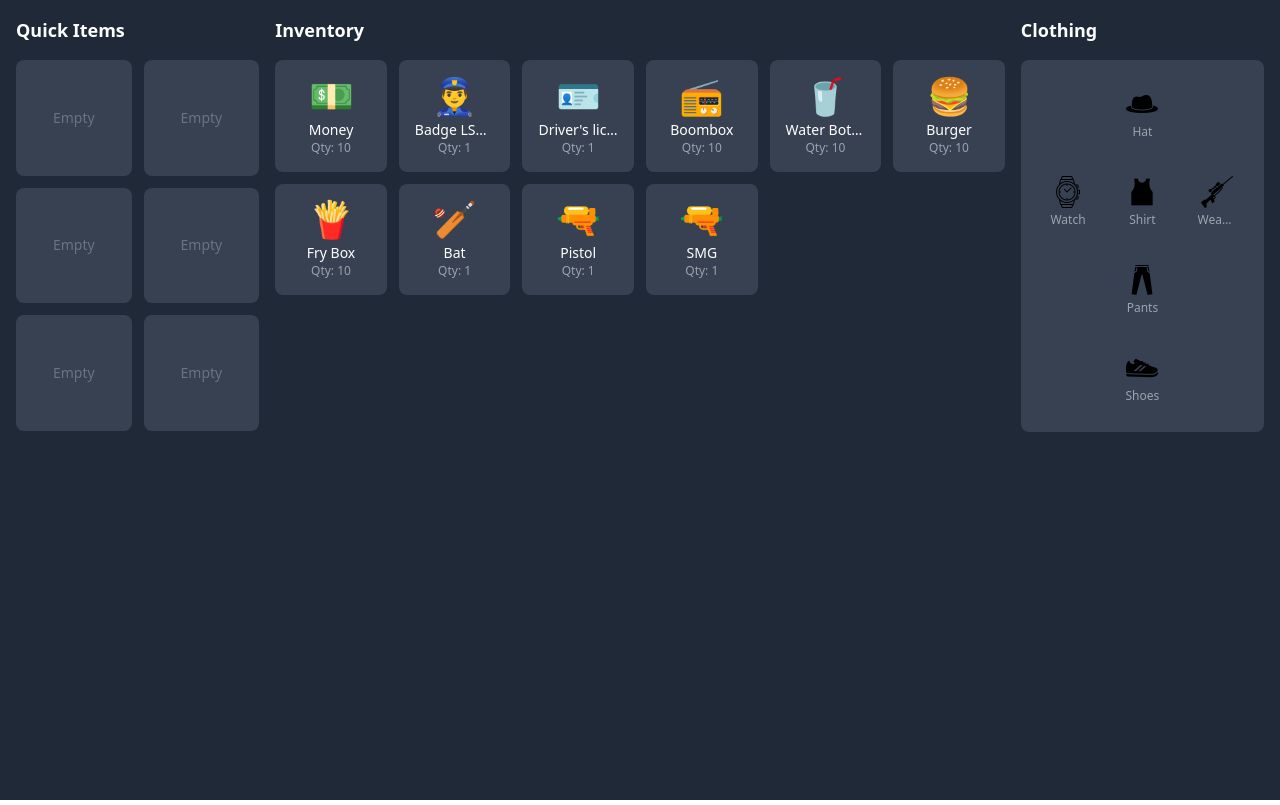
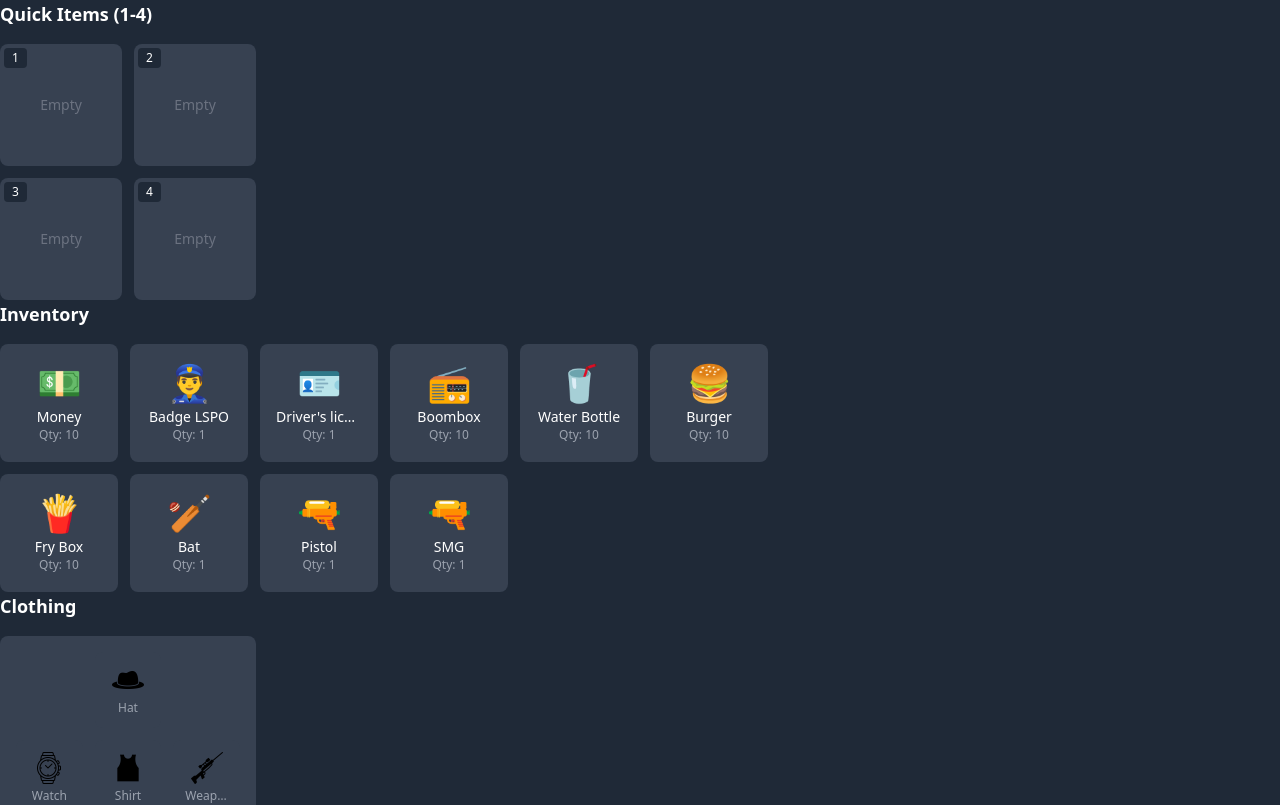
Before and after one commit to dhanashreemhatre/Game-Inventory-Designs, a React (Create React App) app: page / in a window 1280 px wide. Shown: the top 805 px of the page. Built offline with nearby package versions, Linux system fonts and the light colour scheme.

Commit message:
Update Inventory.jsx

```diff
--- a/src/components/Inventory.jsx
+++ b/src/components/Inventory.jsx
@@ -18,71 +18,123 @@ const ItemTypes = {
 };
 
 const InventoryApp = () => {
-  // ... (previous state declarations remain the same)
   const initialInventoryItems = [
-    { name: "Money", icon: "💵", type: "currency", quantity: 10 },
-    { name: "Badge LSPO", icon: "👮‍♂", type: "accessory", quantity: 1 },
-    { name: "Driver's license", icon: "🪪", type: "document", quantity: 1 },
-    { name: "Boombox", icon: "📻", type: "gadget", quantity: 10 },
-    { name: "Water Bottle", icon: "🥤", type: "consumable", quantity: 10 },
-    { name: "Burger", icon: "🍔", type: "food", quantity: 10 },
-    { name: "Fry Box", icon: "🍟", type: "food", quantity: 10 },
-    { name: "Bat", icon: "🏏", type: "weapon", quantity: 1 },
-    { name: "Pistol", icon: "🔫", type: "weapon", quantity: 1 },
-    { name: "SMG", icon: "🔫", type: "weapon", quantity: 1 },
+    { id: 1, name: "Money", icon: "💵", type: "currency", quantity: 10 },
+    { id: 2, name: "Badge LSPO", icon: "👮‍♂", type: "accessory", quantity: 1 },
+    { id: 3, name: "Driver's license", icon: "🪪", type: "document", quantity: 1 },
+    { id: 4, name: "Boombox", icon: "📻", type: "gadget", quantity: 10 },
+    { id: 5, name: "Water Bottle", icon: "🥤", type: "consumable", quantity: 10 },
+    { id: 6, name: "Burger", icon: "🍔", type: "food", quantity: 10 },
+    { id: 7, name: "Fry Box", icon: "🍟", type: "food", quantity: 10 },
+    { id: 8, name: "Bat", icon: "🏏", type: "weapon", quantity: 1 },
+    { id: 9, name: "Pistol", icon: "🔫", type: "weapon", quantity: 1 },
+    { id: 10, name: "SMG", icon: "🔫", type: "weapon", quantity: 1 },
   ];
 
   const [isMobileMenuOpen, setIsMobileMenuOpen] = useState(false);
   const [activeTab, setActiveTab] = useState("inventory");
-  const [quickItems, setQuickItems] = useState(Array(6).fill(null));
+  const [quickItems, setQuickItems] = useState(Array(4).fill(null));
   const [inventoryItems, setInventoryItems] = useState(initialInventoryItems);
-  const moveItemToQuickSlot = (item, index) => {
+  const [selectedSlot, setSelectedSlot] = useState(null);
+  const [showTooltip, setShowTooltip] = useState({ show: false, message: "" });
+
+  const moveItemToQuickSlot = (draggedItem, targetIndex) => {
+    // Check if the slot is already occupied
+    if (quickItems[targetIndex]) {
+      showGameNotification("This slot is already occupied!");
+      return;
+    }
+
     const updatedQuickItems = [...quickItems];
-    updatedQuickItems[index] = { ...item }; // Create a copy of the item
-    setQuickItems(updatedQuickItems);
+    const updatedInventory = [...inventoryItems];
 
-    // Remove or decrease quantity from inventory
-    const updatedInventory = [...inventoryItems];
+    // Find the item in inventory
     const inventoryIndex = updatedInventory.findIndex(
-      (i) => i.name === item.name,
+      (item) => item.id === draggedItem.id
     );
 
     if (inventoryIndex !== -1) {
+      // Create a new reference for the quick slot item
+      updatedQuickItems[targetIndex] = {
+        ...draggedItem,
+        quantity: 1,
+      };
+
+      // Update inventory quantity
       if (updatedInventory[inventoryIndex].quantity > 1) {
         updatedInventory[inventoryIndex].quantity -= 1;
       } else {
         updatedInventory.splice(inventoryIndex, 1);
       }
+
+      setQuickItems(updatedQuickItems);
       setInventoryItems(updatedInventory);
+      showGameNotification(`${draggedItem.name} added to quick slot ${targetIndex + 1}`);
     }
   };
 
   const removeItemFromQuickSlot = (index) => {
     const updatedQuickItems = [...quickItems];
     const itemToRemove = updatedQuickItems[index];
+
+    if (!itemToRemove) return;
+
     updatedQuickItems[index] = null;
     setQuickItems(updatedQuickItems);
 
-    // Add back to inventory with proper quantity handling
+    // Return item to inventory
     const existingItem = inventoryItems.find(
-      (item) => item.name === itemToRemove.name,
+      (item) => item.id === itemToRemove.id
     );
+
     if (existingItem) {
       setInventoryItems(
         inventoryItems.map((item) =>
-          item.name === itemToRemove.name
+          item.id === itemToRemove.id
             ? { ...item, quantity: item.quantity + 1 }
-            : item,
-        ),
+            : item
+        )
       );
     } else {
       setInventoryItems([...inventoryItems, { ...itemToRemove, quantity: 1 }]);
     }
+
+    showGameNotification(`${itemToRemove.name} removed from quick slot`);
   };
+
+  const showGameNotification = (message) => {
+    setShowTooltip({ show: true, message });
+    setTimeout(() => setShowTooltip({ show: false, message: "" }), 2000);
+  };
+
+  // Keyboard shortcuts for quick slots
+  useEffect(() => {
+    const handleKeyPress = (e) => {
+      const num = parseInt(e.key);
+      if (num >= 1 && num <= 4) {
+        const quickItem = quickItems[num - 1];
+        if (quickItem) {
+          showGameNotification(`Using ${quickItem.name}`);
+          // Add your use item logic here
+        }
+      }
+    };
+
+    window.addEventListener("keydown", handleKeyPress);
+    return () => window.removeEventListener("keydown", handleKeyPress);
+  }, [quickItems]);
 
   return (
     <DndProvider backend={HTML5Backend}>
       <div className="min-h-screen bg-gray-800 text-white">
+        {/* Game Notification */}
+        {showTooltip.show && (
+          <div className="fixed top-4 left-1/2 transform -translate-x-1/2 bg-gray-900 text-white px-4 py-2 rounded-lg shadow-lg z-50 animate-fade-in">
+            {showTooltip.message}
+          </div>
+        )}
+
+        {/* Rest of your UI components... */}
          {/* Mobile Header with Navigation */}
          <div className="lg:hidden">
           <div className="flex items-center justify-between p-4 bg-gray-900 sticky top-0 z-10">
@@ -115,11 +167,9 @@ const InventoryApp = () => {
           </div>
         </div>
 
-        {/* Desktop Layout */}
-        <div className="hidden lg:flex p-4 space-x-4">
         {/* Quick Items Section */}
         <div className="w-1/5 space-y-4">
-            <h3 className="text-lg font-bold">Quick Items</h3>
+          <h3 className="text-lg font-bold">Quick Items (1-4)</h3>
           <div className="grid grid-cols-2 gap-3">
             {quickItems.map((item, index) => (
               <QuickSlot
@@ -130,11 +180,15 @@ const InventoryApp = () => {
                 removeItem={removeItemFromQuickSlot}
                 setQuickItems={setQuickItems}
                 quickItems={quickItems}
+                selected={selectedSlot === index}
+                setSelected={setSelectedSlot}
+                keyBinding={index + 1}
               />
             ))}
           </div>
         </div>
 
+        {/* ... Rest of your existing JSX ... */}
              {/* Inventory Section */}
           <div className="w-3/5 space-y-4">
             <h3 className="text-lg font-bold">Inventory</h3>
@@ -154,7 +208,6 @@ const InventoryApp = () => {
           <div className="w-1/5 space-y-4">
             <h3 className="text-lg font-bold">Clothing</h3>
             <ClothingSection />
-          </div>
           </div>
 
           {/* Mobile Content */}
@@ -192,11 +245,11 @@ const InventoryApp = () => {
             {activeTab === "clothing" && <ClothingSection />}
           </div>
         </div>
+
       </div>
     </DndProvider>
   );
 };
-
 // Separate Clothing Section Component for reusability
 const ClothingSection = () => (
   <div className="bg-gray-700 p-4 rounded-lg">
@@ -363,6 +416,7 @@ const InventoryItem = ({ item, setInventoryItems, inventoryItems }) => {
   );
 };
 
+// Enhanced QuickSlot component with keyboard binding display and selection indicator
 const QuickSlot = ({
   index,
   item,
@@ -370,48 +424,45 @@ const QuickSlot = ({
   removeItem,
   setQuickItems,
   quickItems,
+  selected,
+  setSelected,
+  keyBinding
 }) => {
   const [contextMenu, setContextMenu] = useState(false);
   const [longPressTimer, setLongPressTimer] = useState(null);
   const users = ["John", "Doe", "Alice", "Bob"];
 
-  const [, drop] = useDrop({
+  const [{ isOver }, drop] = useDrop({
     accept: ItemTypes.INVENTORY_ITEM,
     drop: (draggedItem) => moveItemToQuickSlot(draggedItem, index),
+    collect: (monitor) => ({
+      isOver: !!monitor.isOver(),
+    }),
   });
-
-  const handleTouchStart = () => {
-    if (!item) return;
-    const timer = setTimeout(() => setContextMenu(true), 500);
-    setLongPressTimer(timer);
-  };
-
-  const handleTouchEnd = () => {
-    if (longPressTimer) {
-      clearTimeout(longPressTimer);
-      setLongPressTimer(null);
-    }
-  };
 
   return (
     <div
       ref={drop}
-      className="relative aspect-square flex flex-col items-center justify-center
-        bg-gray-700 p-3 rounded-lg hover:bg-gray-600 transition-colors duration-200
-        touch-manipulation"
-      onContextMenu={(e) => {
-        if (!item) return;
-        e.preventDefault();
-        setContextMenu(true);
-      }}
-      onTouchStart={handleTouchStart}
-      onTouchEnd={handleTouchEnd}
+      className={`relative aspect-square flex flex-col items-center justify-center
+        bg-gray-700 p-3 rounded-lg transition-colors duration-200
+        ${isOver ? "bg-gray-600 border-2 border-blue-500" : "hover:bg-gray-600"}
+        ${selected ? "ring-2 ring-yellow-500" : ""}
+        touch-manipulation`}
+      onClick={() => setSelected(index)}
     >
+      {/* Key Binding Indicator */}
+      <div className="absolute top-1 left-1 bg-gray-800 px-2 py-0.5 rounded text-xs">
+        {keyBinding}
+      </div>
+
       {item ? (
         <>
           <button
             className="absolute top-1 right-1 text-red-500 hover:text-red-400 p-1"
-            onClick={() => removeItem(index)}
+            onClick={(e) => {
+              e.stopPropagation();
+              removeItem(index);
+            }}
           >
             <CiCircleRemove className="w-4 h-4 sm:w-5 sm:h-5" />
           </button>
@@ -423,6 +474,7 @@ const QuickSlot = ({
           </span>
           <span className="text-xs text-gray-400">Qty: {item.quantity}</span>
 
+          {/* Context menu implementation remains the same */}
           {contextMenu && (
             <ItemContextMenu
               onUse={() => {
@@ -453,6 +505,7 @@ const QuickSlot = ({
   );
 };
 
+// ... Rest of your components remain the same ...
 const ClothingSlot = ({ name, label }) => (
   <div
     className="aspect-square flex flex-col items-center justify-center
```
Lines whose indentation alone changed are shown as unchanged.
